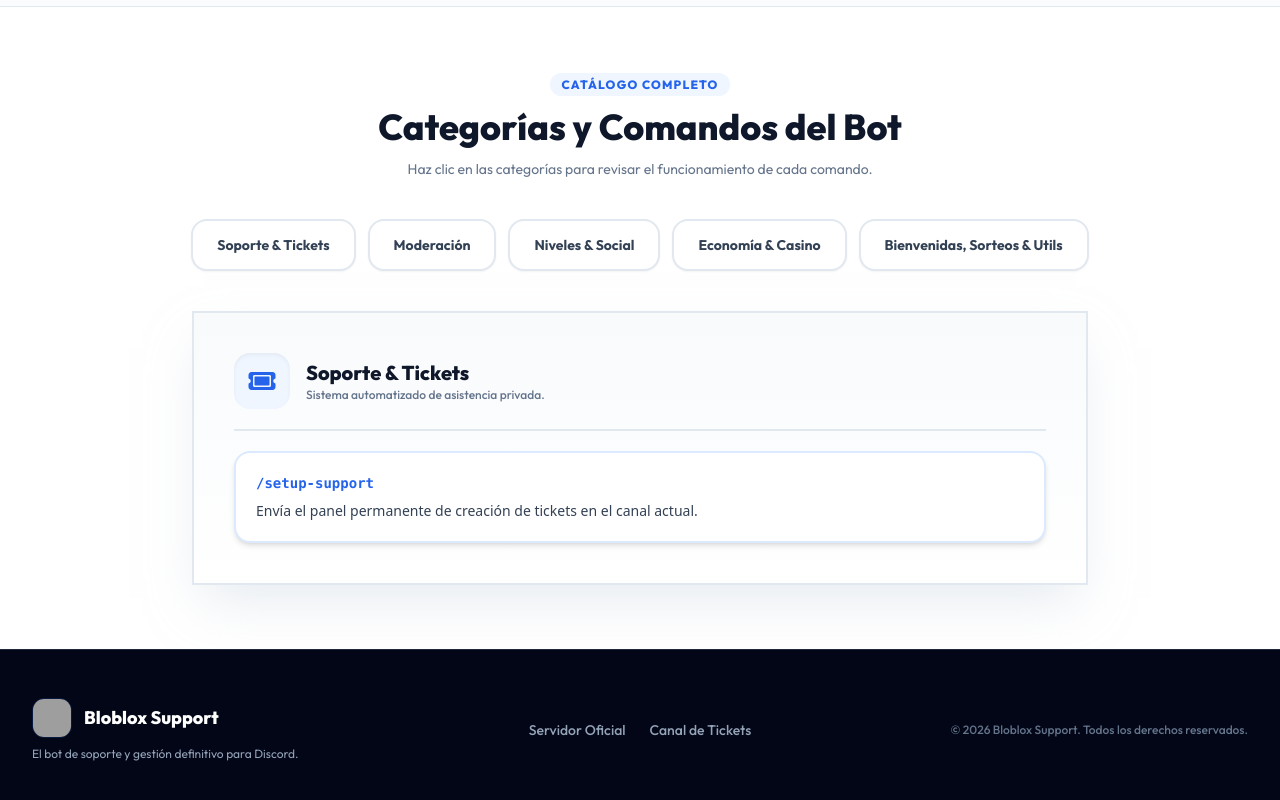
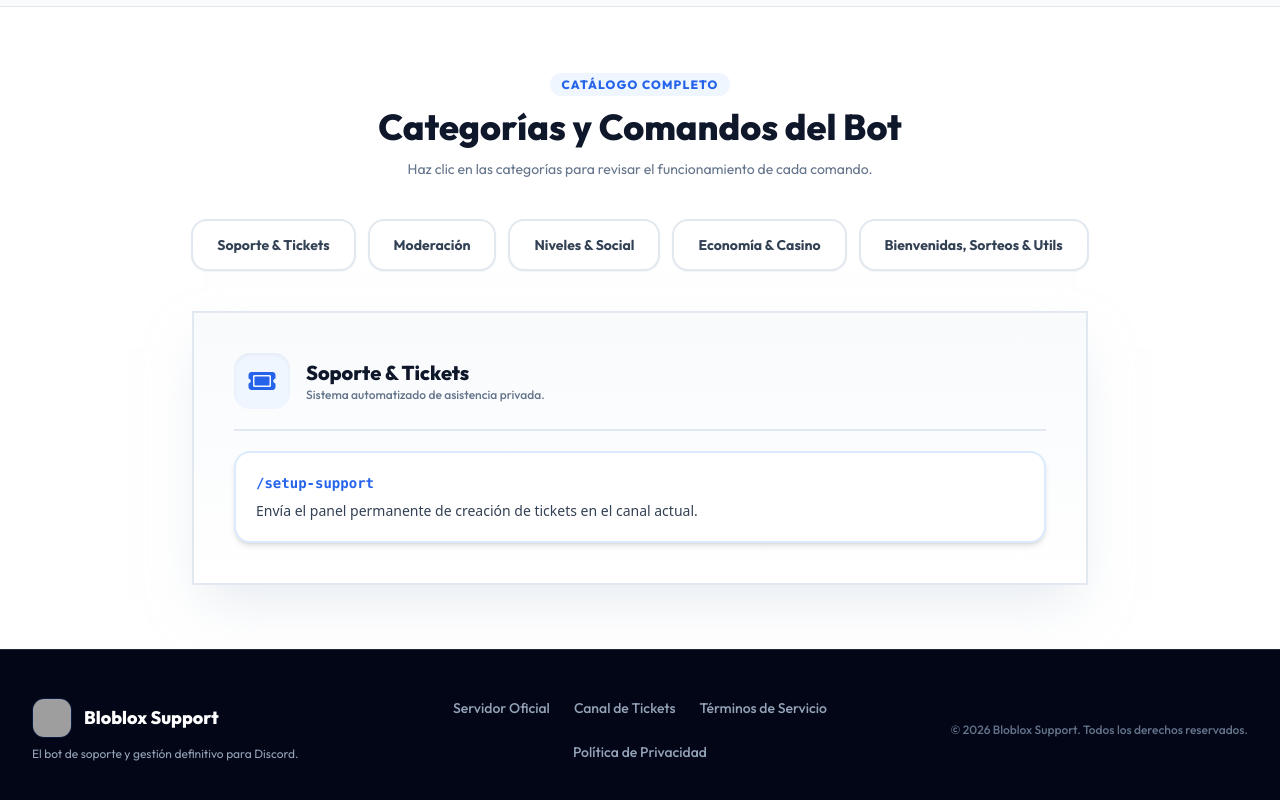
Before and after one commit to izfenyx/bloblox-support, a plain HTML site: page index.html in a window 1280 px wide. Shown: the part 2478-3278 px from the top of the page. Drawn offline with nearby package versions, Linux system fonts and the light colour scheme; grey boxes are pictures that could not be loaded.

```diff
--- a/index.html
+++ b/index.html
@@ -299,7 +299,7 @@
         </section>
     </main>
 
-    <!-- PIE DE PÁGINA -->
+<!-- PIE DE PÁGINA -->
     <footer class="bg-slate-950 text-slate-400 py-12 border-t border-slate-800">
         <div class="max-w-7xl mx-auto px-4 sm:px-6 lg:px-8 grid grid-cols-1 md:grid-cols-3 gap-8 items-center text-center md:text-left">
             <div class="space-y-2">
@@ -311,9 +311,11 @@
                 </div>
                 <p class="text-xs text-slate-400" data-i18n="footer_sub">El bot de soporte y gestión definitivo para Discord.</p>
             </div>
-            <div class="flex justify-center space-x-6 text-sm font-medium">
+            <div class="flex flex-wrap justify-center gap-6 text-sm font-medium">
                 <a href="https://discord.gg/wU7FHBRpbt" target="_blank" class="hover:text-white transition" data-i18n="footer_serv">Servidor Oficial</a>
                 <a href="https://discord.gg/TKbvMvBqZ5" target="_blank" class="hover:text-white transition" data-i18n="footer_tickets">Canal de Tickets</a>
+                <a href="terms.html" class="hover:text-white transition">Términos de Servicio</a>
+                <a href="privacy.html" class="hover:text-white transition">Política de Privacidad</a>
             </div>
             <div class="text-center md:text-right text-xs text-slate-500 font-medium">
                 &copy; 2026 Bloblox Support. <span data-i18n="footer_rights">Todos los derechos reservados.</span>
```
